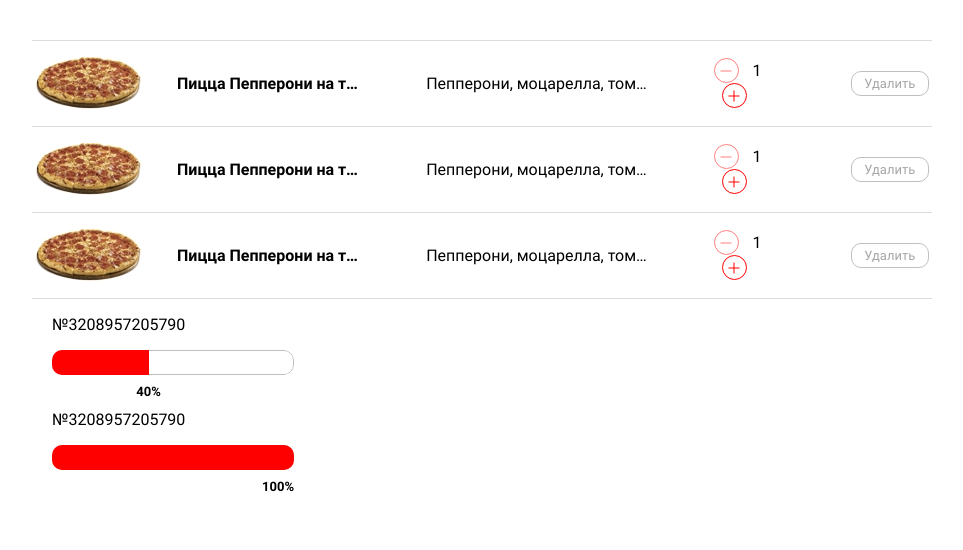
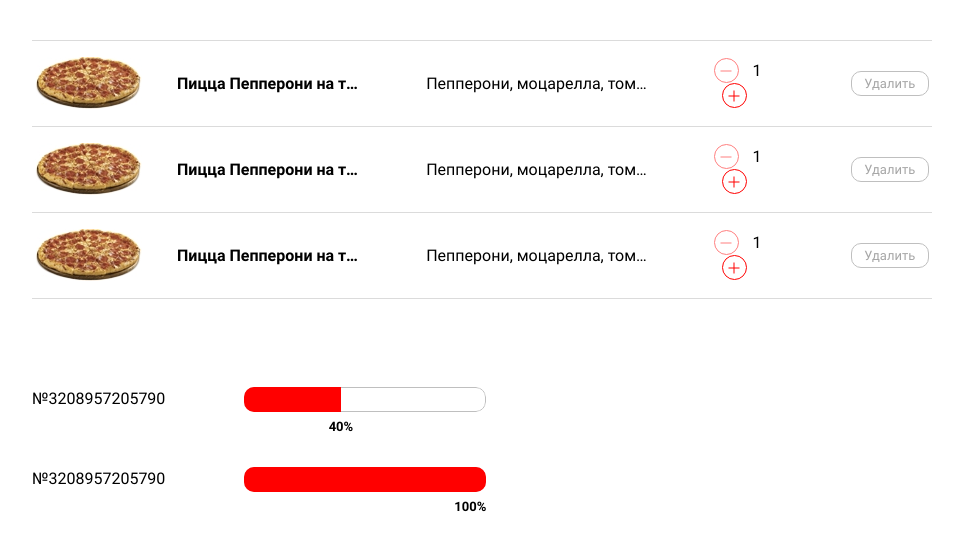
Before and after one commit to cognitive-cake/endy, a website: page index.html in a window 1280 px wide. Shown: the whole page, without its empty margins (158-1121 px from the left). Drawn offline with Linux system fonts and the light colour scheme.

Commit message:
Доделал вёрстку прогресс-баров

```diff
--- a/sass/blocks/order-progress.scss
+++ b/sass/blocks/order-progress.scss
@@ -1,3 +1,3 @@
 .order-progress {
-
+  margin-top: 88px;
 }
--- a/sass/blocks/progress-bar.scss
+++ b/sass/blocks/progress-bar.scss
@@ -1,5 +1,7 @@
 .progress-bar {
   position: relative;
+
+  display: inline-block;
   width: $progress-bar-width;
   height: $progress-bar-height;
   border-radius: 10px;
--- a/sass/blocks/progress.scss
+++ b/sass/blocks/progress.scss
@@ -1,22 +1,26 @@
 .progress {
-  margin-left: 20px;
+  margin-top: 32px;
+  margin-bottom: 32px;
 
   &__visualization {
     position: relative;
+
+    display: inline-block;
     width: $progress-bar-width;
-
   }
   &__value {
     position: relative;
-    top: 6px;
+    top: 0px;
     left: 0px;
-
-    display: inline-block;
 
     font-size: 13px;
     font-weight: bold;
   }
   &__order-number {
-
+    display: inline-block;
+    margin: 0;
+    margin-top: 2px;
+    margin-right: 75px;
+    vertical-align: top;
   }
 }
```
Also changed, not shown: css/style.css, css/style.min.css.
